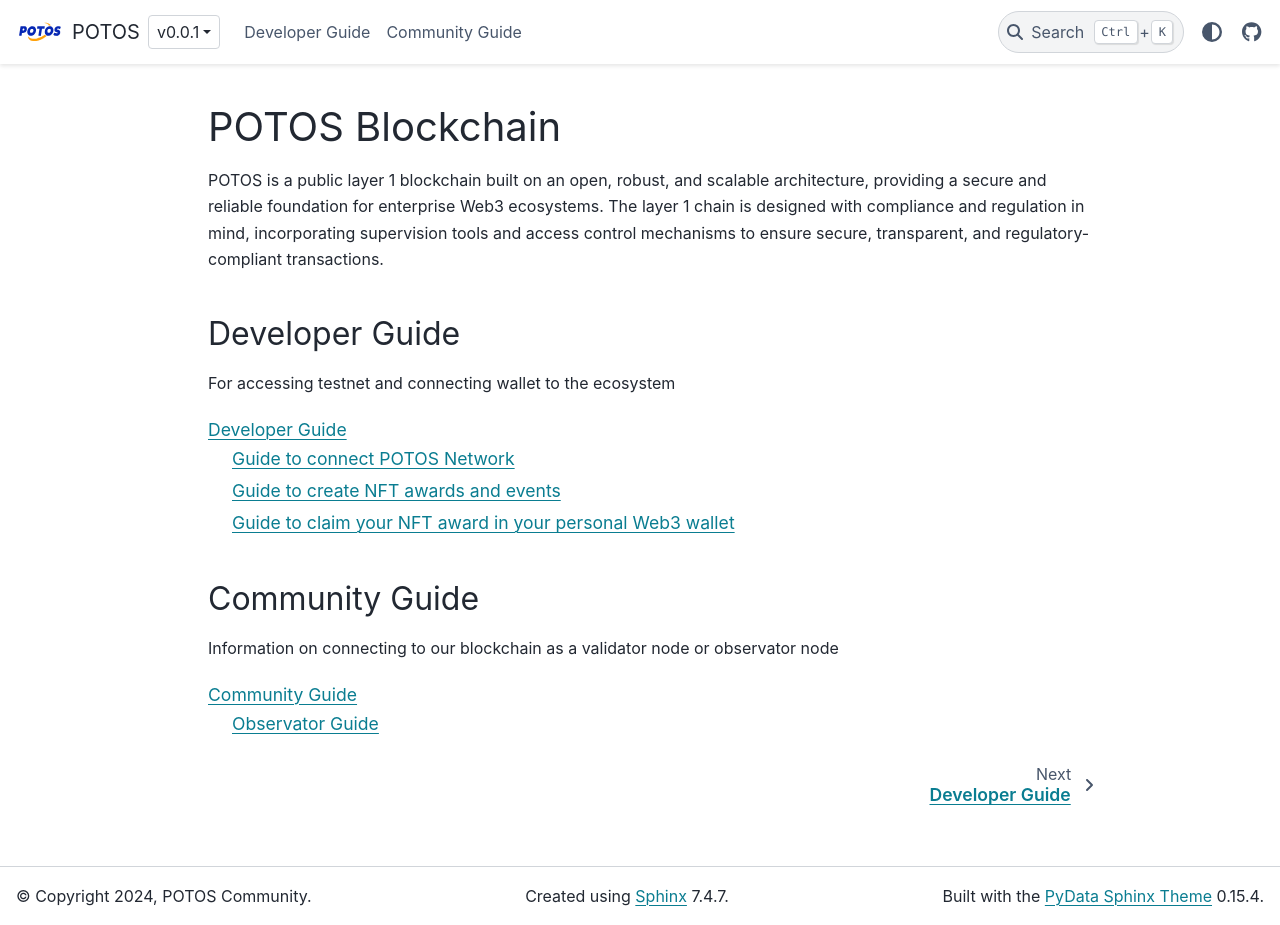
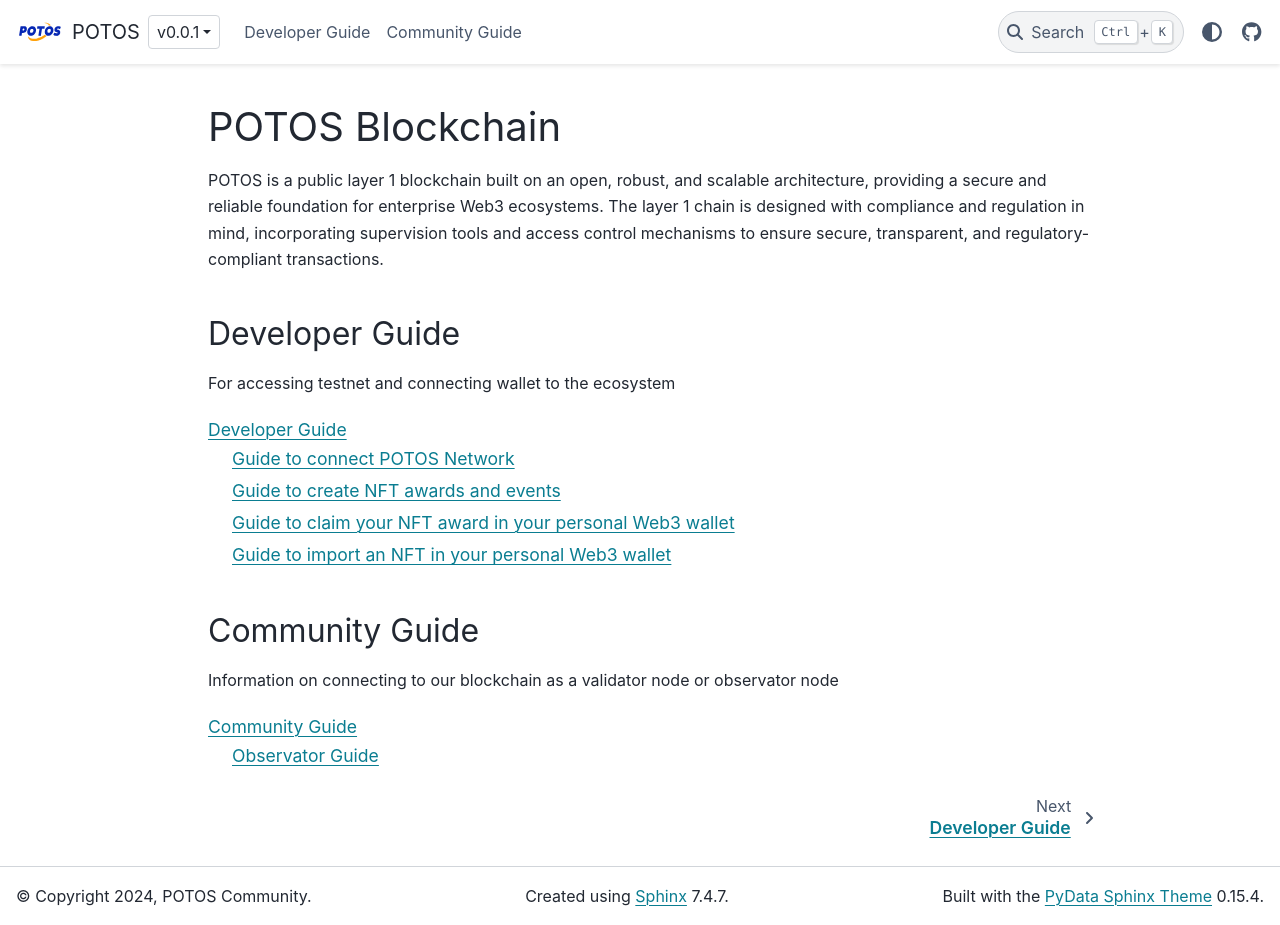
Before and after one commit to potoshk/potos-docs, a Sphinx documentation site: the page built from docs/index.md, in a window 1280 px wide and 925 px high. Built offline with Sphinx 7.4.7 and the PyData theme 0.15.4, drawn with Linux system fonts in a browser that asks for light colours; pages that are not in the unit, such as notebooks, are missing from menus; some of the changed lines change nothing that is shown.

Commit message:
add import nft guide

````diff
--- /dev/null
+++ b/docs/dev_guide/import_nft_guide.md
@@ -0,0 +1,25 @@
+# Guide to import an NFT in your personal Web3 wallet
+
+## How to manually import an NFT in your personal Web3 wallet?
+
+To import your NFT in your crypto wallet, follow the steps below. Please note that you will need to [connect your wallet to our POTOS Network](https://docs.potos.hk/en/latest/dev_guide/connect_guide.html) to view your NFT in your wallet.
+
+**Step 1: Find the NFT's address and ID**
+
+On the NFT's page under Details, there is a purple hyperlinked value labelled 'Contract Address'. If you click 'copy' icon, you'll have it on your clipboard. Also find the NFT's ID's value labelled 'Token ID'.
+![](../_static/dev_guide/nft_detail.png)
+
+**Step 2: Open wallet and import NFTs**
+
+In MetaMask Mobile, for example, click on the 'NFTs' tab, scroll down and select the 'Import NFTs' link.
+![](../_static/dev_guide/wallet_nft.png)
+
+**Step 3: Input NFT's address and ID**
+
+Paste the NFT's address from your clipboard into the 'Address' box and input NFT's ID into 'ID'.
+![](../_static/dev_guide/wallet_import_nft.png)
+
+**Step 4: Connect to Our POTOS Network**
+
+To view your NFT in your wallet, you need to [connect your wallet to our POTOS Network](https://docs.potos.hk/en/latest/dev_guide/connect_guide.html). If you're unsure how to do this, refer to our help center for detailed instructions or contact our support team.
+![](../_static/dev_guide/wallet.png)
--- a/docs/dev_guide/index.md
+++ b/docs/dev_guide/index.md
@@ -13,4 +13,5 @@
 connect_guide
 create_guide
 claim_guide
+import_nft_guide
 ```
````
Also changed, not shown: docs/_static/dev_guide/nft_detail.png (added), docs/_static/dev_guide/wallet.png (added), docs/_static/dev_guide/wallet_import_nft.png (added), docs/_static/dev_guide/wallet_nft.png (added).
